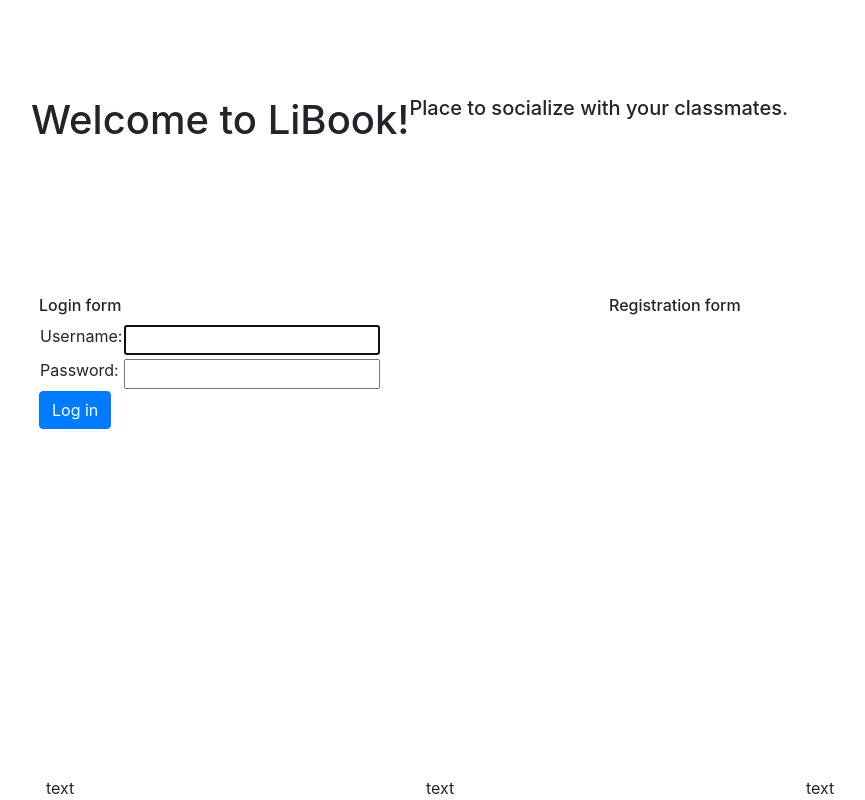
After one commit to Dominik1860/pythonProject, a Django app: page /login/ in a window 1280 px wide. The commit adds this page. Shown: the whole page, without its empty margins (39-904 px from the left). Run offline with Django 3.2, Linux system fonts and the light colour scheme; some libraries are stand-ins or nearby versions.

Commit message:
Authentication
created login form
setup redirect urls for LOGIN and LOGOUT
added views in libook/views.py
created some basic templates ... to be continued

```diff
--- a/libook/libook/settings.py
+++ b/libook/libook/settings.py
@@ -125,6 +125,8 @@ STATICFILES_DIRS = [os.path.join(BASE_DIR, 'static')]
 
 STATIC_URL = '/static/'
 
-LOGIN_REDIRECT_URL = 'home'
+# Redirect to home URL after login (Default redirects to /accounts/profile/)
+LOGIN_REDIRECT_URL = '/home'
+LOGOUT_REDIRECT_URL = '/'
 
 LOGIN_URL = 'login'
--- a/libook/libook/urls.py
+++ b/libook/libook/urls.py
@@ -1,10 +1,25 @@
 from django.contrib import admin
+from django.contrib.auth.decorators import login_required, permission_required
 from django.urls import include, path
+from django.views.generic.base import RedirectView
 from . import views
 
 urlpatterns = [
-    path('', views.index),
+    # path('', views.LoginView.as_view()),
+    path('', RedirectView.as_view(url='/login')),
+    path('', include('django.contrib.auth.urls')),
     path('admin/', admin.site.urls),
+    path('home/', login_required(views.HomeView.as_view())),
     path('posts/', include('posts.urls')),
     path('users/', include('users.urls')),
 ]
+
+# path('accounts/', include('django.contrib.auth.urls')),
+# accounts/ login/ [name='login']
+# accounts/ logout/ [name='logout']
+# accounts/ password_change/ [name='password_change']
+# accounts/ password_change/done/ [name='password_change_done']
+# accounts/ password_reset/ [name='password_reset']
+# accounts/ password_reset/done/ [name='password_reset_done']
+# accounts/ reset/<uidb64>/<token>/ [name='password_reset_confirm']
+# accounts/ reset/done/ [name='password_reset_complete']
--- a/libook/templates/navbar.html
+++ b/libook/templates/navbar.html
@@ -1,4 +1,4 @@
-<nav>
+{% if user.is_authenticated %}
     <nav class="navbar navbar-expand-lg navbar-light bg-light">
         <div class="collapse navbar-collapse" id="navbarTogglerDemo03">
             <a class="navbar-brand" href="#">Navbar</a>
@@ -22,15 +22,16 @@
             <span class="navbar-toggler-icon"></span>
         </button>
 
+
         <div class="dropdown">
             <button aria-expanded="false" aria-haspopup="true" class="btn btn-secondary-outline dropdown-toggle"
                     data-toggle="dropdown" id="dropdownMenuButton" type="button">
-                Logged in as Lukas Plojhar
+                Logged in as {{ user.get_username }}
             </button>
             <div aria-labelledby="dropdownMenuButton" class="dropdown-menu">
                 <a class="dropdown-item" href="#">Edit profile</a>
-                <a class="dropdown-item" href="#">Log out</a>
+                <a class="dropdown-item" href="{% url 'logout' %}">Log out</a>
             </div>
         </div>
     </nav>
-</nav>
+{% endif %}
--- /dev/null
+++ b/libook/templates/registration/logged_out.html
@@ -0,0 +1,6 @@
+{% extends 'base.html' %}
+
+{% block body%}
+    <p>Logged out!</p>
+    <a href="{% url 'login' %}">Return to homepage.</a>
+{% endblock %}
--- /dev/null
+++ b/libook/templates/registration/login.html
@@ -0,0 +1,50 @@
+{% extends 'base.html' %}
+
+{% block body %}
+
+<div class="row my-5 py-5">
+    <h1>Welcome to LiBook!</h1>
+    <h5>Place to socialize with your classmates.</h5>
+</div>
+
+<div class="row py-5">
+    <div class="col-12 col-sm-6 px-2">
+        {% if next %}
+        {% if user.is_authenticated %}
+        <p>Your account doesn't have access to this page. To proceed,
+            please login with an account that has access.</p>
+        {% else %}
+        <p>Please login to see this page.</p>
+        {% endif %}
+        {% endif %}
+
+        <h6>Login form</h6>
+        <form action="{% url 'login' %}" method="post">
+            {% csrf_token %}
+            <table>
+                <tr>
+                    <td>{{ form.username.label_tag }}</td>
+                    <td>{{ form.username }}</td>
+                </tr>
+                <tr>
+                    <td>{{ form.password.label_tag }}</td>
+                    <td>{{ form.password }}</td>
+                </tr>
+            </table>
+            {% if form.errors %}
+            <p>Your username and password didn't match. Please try again.</p>
+            {% endif %}
+            <button class="btn btn-primary" type="submit" value="login">Log in</button>
+            <input name="next" type="hidden" value="{{ next }}"/>
+        </form>
+    </div>
+    <div class="col-12 col-sm-6 px-2">
+        <h6>Registration form</h6>
+    </div>
+</div>
+
+
+<!--{# Assumes you setup the password_reset view in your URLconf #}-->
+<!--<p><a href="{% url 'password_reset' %}">Lost password?</a></p>-->
+
+{% endblock %}
--- a/libook/users/models.py
+++ b/libook/users/models.py
@@ -14,13 +14,9 @@ class User(models.Model):
     email = models.EmailField()
     name = models.CharField(max_length=15)
     surname = models.CharField(max_length=15)
-    image = models.ImageField(default='default.png', upload_to='profile_pics')
     birthdate = models.DateField()
     telephone = models.CharField(max_length=12)
     privacy_settings = models.TextField(choices=AccessTypes.choices(), default=AccessTypes.PUBLIC)
-
-    def __str__(self):
-        return str(self.user.username)
 
     def getAge(self):
         """
```
Also changed, not shown: libook/libook/forms.py (+6 -6 lines), libook/libook/views.py (+17 -2 lines), libook/templates/home/login.html (added, +13 -0 lines), libook/db.sqlite3.
